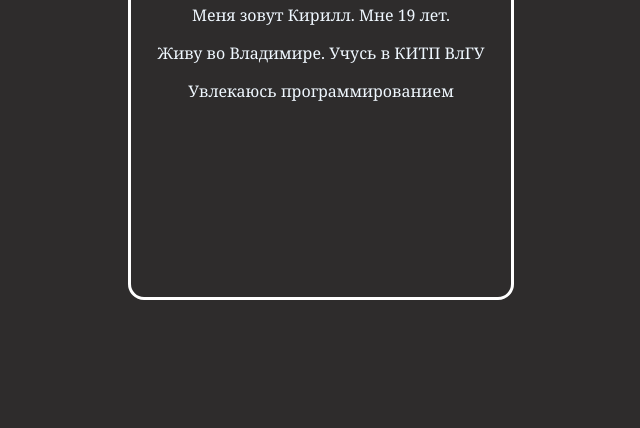
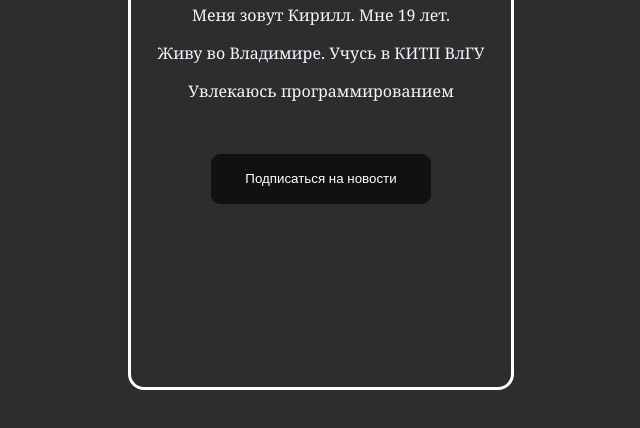
Before and after one commit to sotonoche/my_site, a plain HTML site: page index.html in a window 1280 px wide. Shown: the part 216-644 px from the top of the page, without its empty margins (319-959 px from the left). Drawn offline with Linux system fonts and the light colour scheme.

Commit message:
Добавлена кнопка подписки

```diff
--- a/index.html
+++ b/index.html
@@ -22,6 +22,9 @@
             <p>Живу во Владимире. Учусь в КИТП ВлГУ</p>
             <p>Увлекаюсь программированием</p>
         </div>
+        <div class="subscribe-button">
+            <button class="glow-on-hover" type="button">Подписаться на новости</button>
+        </div>
     </div>
 </div>
 </body>
--- a/style.css
+++ b/style.css
@@ -6,7 +6,7 @@
 
 .border{
     width: 30%;
-    height: 450px;
+    height: 540px;
     border: 3px solid white;
     border-radius: 16px;
     margin-left: auto;
@@ -42,7 +42,77 @@
 
 .info-body{
     width: 100%;
-    height: 250px;
+    height: 150px;
     text-align: center;
     margin-top: 15%;
 }
+
+.subscribe-button{
+    margin: 0;
+    padding: 0;
+    width: 100%;
+    display: flex;
+    flex-direction: row;
+    justify-content: center;
+    align-items: center;
+}
+
+.glow-on-hover {
+    width: 220px;
+    height: 50px;
+    border: none;
+    outline: none;
+    color: #fff;
+    background: #111;
+    cursor: pointer;
+    position: relative;
+    z-index: 0;
+    border-radius: 10px;
+}
+
+.glow-on-hover:before {
+    content: '';
+    background: linear-gradient(45deg, #ff0000, #ff7300, #fffb00, #48ff00, #00ffd5, #002bff, #7a00ff, #ff00c8, #ff0000);
+    position: absolute;
+    top: -2px;
+    left:-2px;
+    background-size: 400%;
+    z-index: -1;
+    filter: blur(5px);
+    width: calc(100% + 4px);
+    height: calc(100% + 4px);
+    animation: glowing 20s linear infinite;
+    opacity: 0;
+    transition: opacity .3s ease-in-out;
+    border-radius: 10px;
+}
+
+.glow-on-hover:active {
+    color: #000
+}
+
+.glow-on-hover:active:after {
+    background: transparent;
+}
+
+.glow-on-hover:hover:before {
+    opacity: 1;
+}
+
+.glow-on-hover:after {
+    z-index: -1;
+    content: '';
+    position: absolute;
+    width: 100%;
+    height: 100%;
+    background: #111;
+    left: 0;
+    top: 0;
+    border-radius: 10px;
+}
+
+@keyframes glowing {
+    0% { background-position: 0 0; }
+    50% { background-position: 400% 0; }
+    100% { background-position: 0 0; }
+}
```
